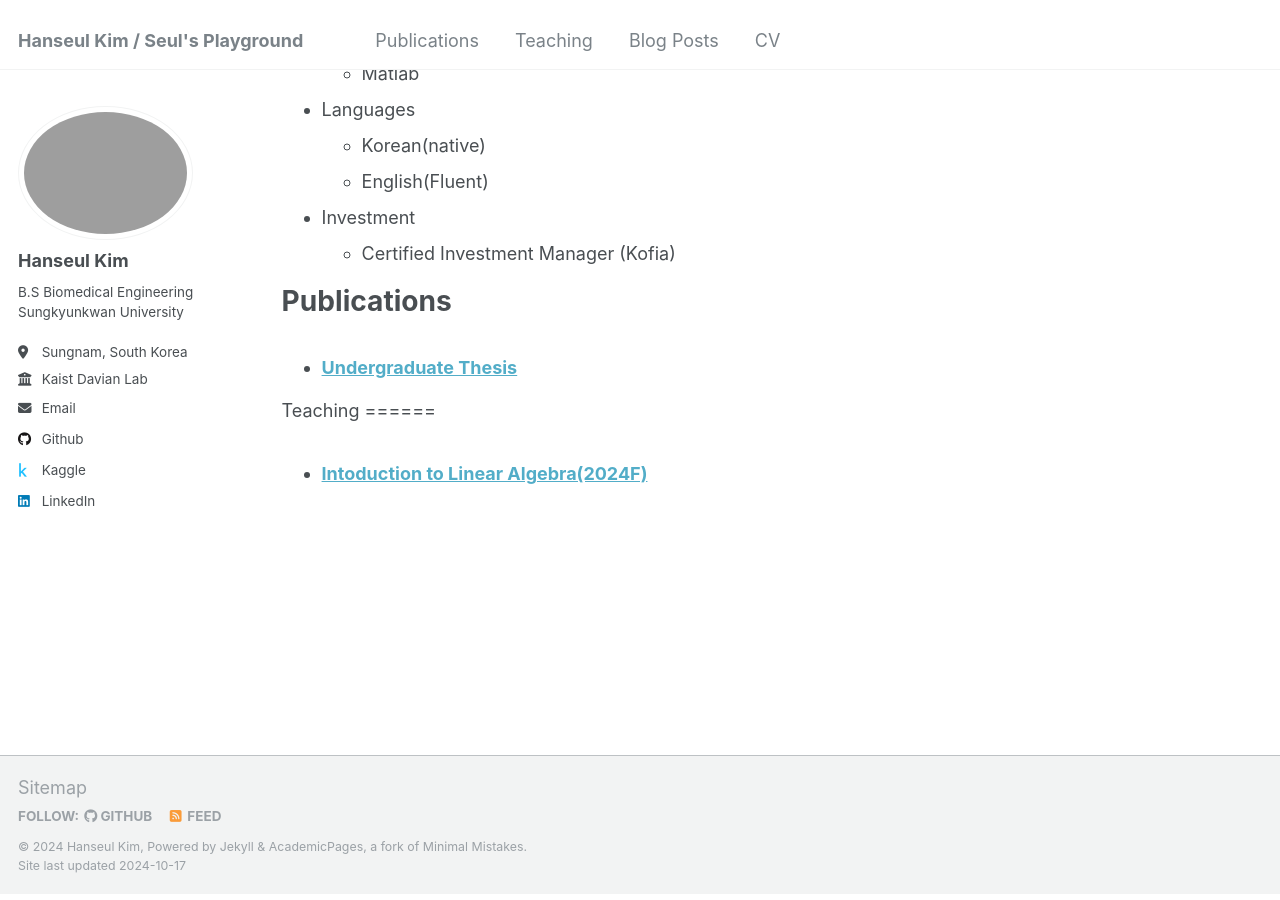
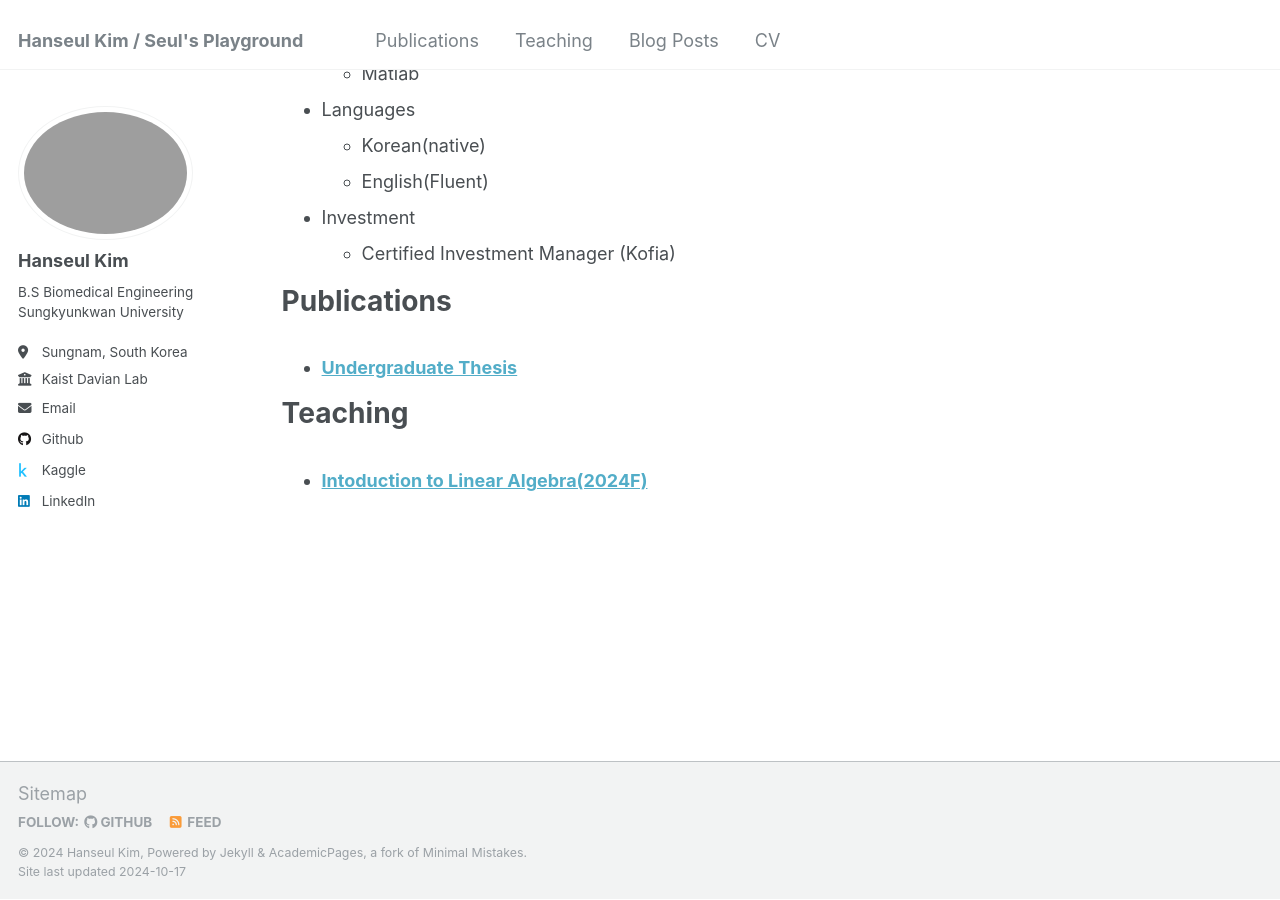
Before and after one commit to k1seul/k1seul.github.io, a Jekyll site: the page built from _pages/cv.md, in a window 1280 px wide and 900 px high, scrolled down 1453 px. Built offline with Jekyll 4.4.1, drawn with Linux system fonts in a browser that asks for light colours.

```diff
--- a/_pages/cv.md
+++ b/_pages/cv.md
@@ -72,8 +72,9 @@
     {% include archive-single-talk-cv.html  %}
   {% endfor %}</ul>
    -->
-Teaching
-======
+
+# Teaching
+
   <ul>{% for post in site.teaching reversed %}
     {% include archive-single-cv.html %}
   {% endfor %}</ul>
```
